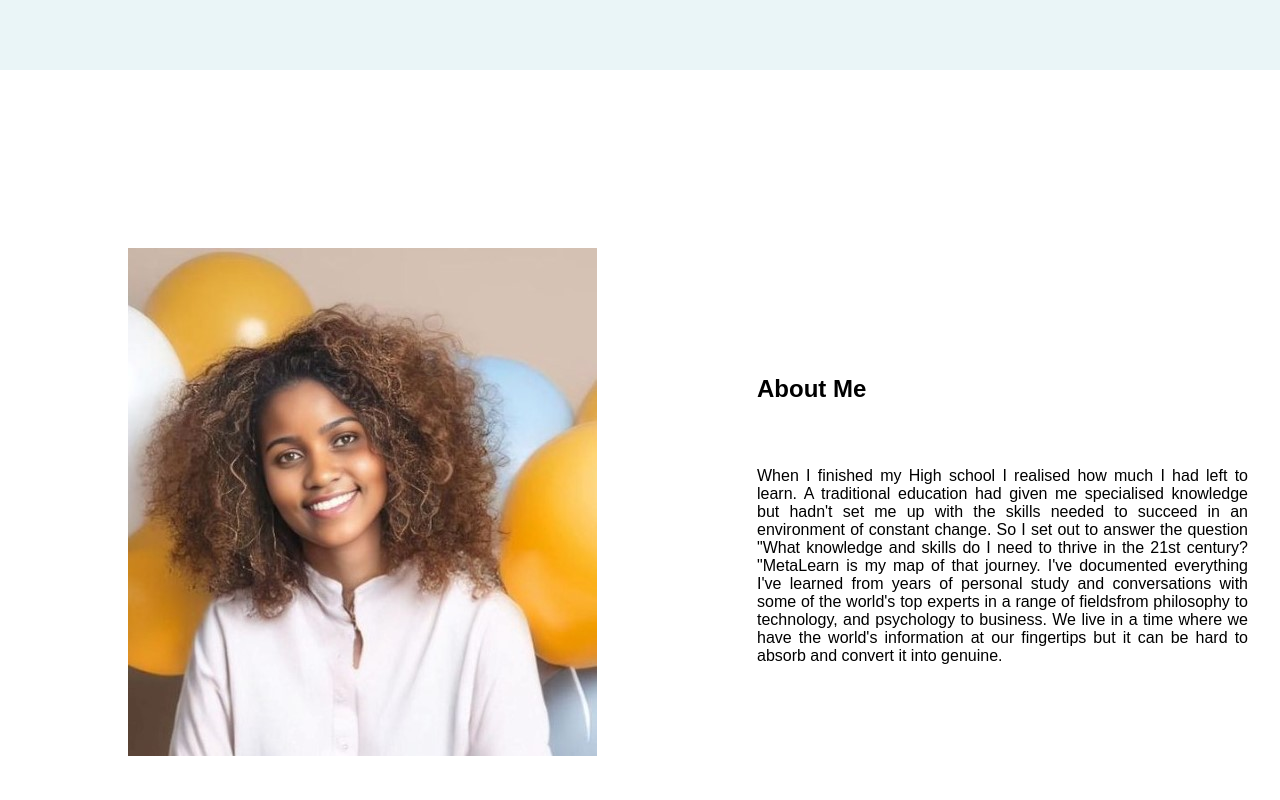
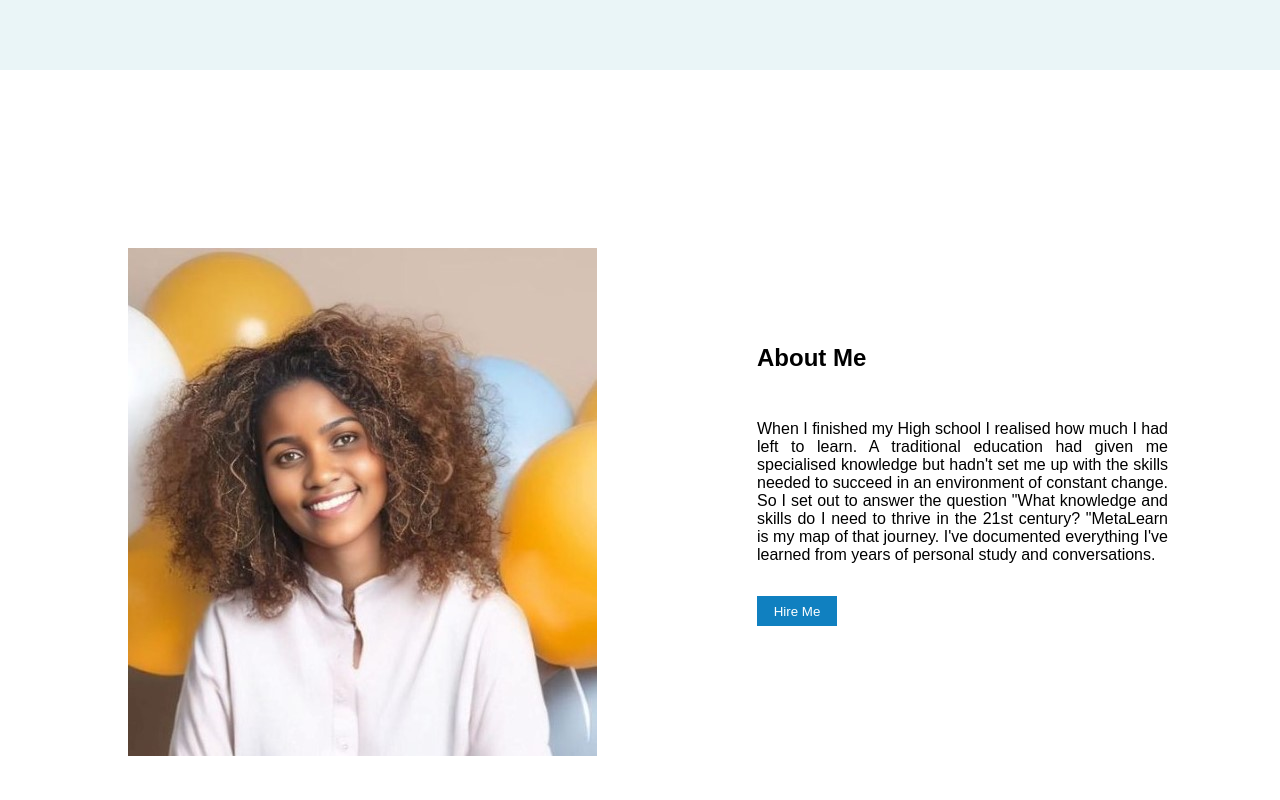
Before and after one commit to Fidela1/My-Brand, a website: page index.html in a window 1280 px wide. Shown: the part 780-1580 px from the top of the page. Drawn offline with Linux system fonts and the light colour scheme; no server answers.

Commit message:
Add changes on about page

```diff
--- a/css/style.css
+++ b/css/style.css
@@ -179,11 +179,11 @@ section {
   width: 150px;
   height: 40px;
   border-radius: 12px;
-  background-color: #1388cc;
+  background-color: #1080c0;
   border-style: none;
   margin-top: 20px;
   margin-left: 20px;
-
+  color: white;
 }
 .title h1 {
   margin-bottom: 10px;
@@ -325,7 +325,7 @@ form .btn button {
 
 .about-me {
   display: flex;
-  align-items: center;
+
   height: 100vh;
   text-align: justify;
   width: 100%;
@@ -334,18 +334,28 @@ form .btn button {
 .about-me .about-content {
   width: 50%;
   padding: 2rem;
-  /* border: #ce1010 solid; */
+  font-family: sans-serif;
+  margin-right: 5rem;
+  margin-top: 12rem;
+
+}
+.about-content button{
+  background-color: #1080c0;
+  width: 80px;
+  height: 30px;
+  border-style: none;
+  margin-top: 2rem;
+  color: white;
 }
 
 .about-me .about-content h1 {
-  padding-bottom: 4rem;
+  padding-bottom: 3rem;
 
 }
 
 .about-me .about-image {
   width: 45%;
   padding: 8rem;
-  padding-top: 6rem;
   /* border: #bb1212 solid; */
 }
 
--- a/index.html
+++ b/index.html
@@ -76,13 +76,11 @@
 
             "MetaLearn is my map of that journey. I've documented
             everything I've learned from years of personal study and
-            conversations with some of the world's top experts in a range
-            of fieldsfrom philosophy to technology, and psychology to business.
+            conversations.
+          <p>
+            <button>Hire Me</button>
+        </div>
 
-            We live in a time where we have the world's information at our
-            fingertips but it can be hard to absorb and convert it into genuine.
-          <p>
-        </div>
 
       </div>
     </section>
```
